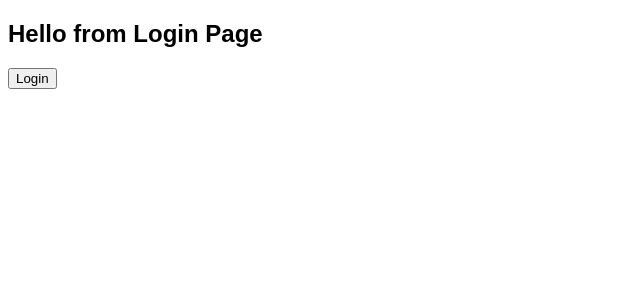
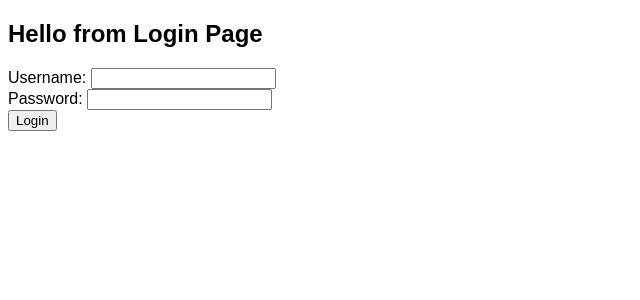
Before and after one commit to JaimeSalas/xunta-sessions, a React app in the folder 03-basic-app/: page / in a window 1280 px wide. Shown: the top 300 px of the page, without its empty margins (0-640 px from the left). Built offline with nearby package versions, Linux system fonts and the light colour scheme.

Commit message:
basic form

```diff
--- a/03-basic-app/src/app.tsx
+++ b/03-basic-app/src/app.tsx
@@ -1,17 +1,17 @@
 import React from "react";
-import { HashRouter, Routes, Route } from 'react-router-dom';
+import { BrowserRouter as Router, Routes, Route } from 'react-router-dom';
 import { LoginPage } from './login';
 import { ListPage } from './list';
 import { DetailPage } from './detail';
 
 export const App = () => {
   return (
-    <HashRouter>
+    <Router>
       <Routes>
         <Route path="/" element={<LoginPage />} />
         <Route path="/list" element={<ListPage />} />
         <Route path="/detail" element={<DetailPage />} />
       </Routes>
-    </HashRouter>
+    </Router>
   );
 };
--- a/03-basic-app/src/login.tsx
+++ b/03-basic-app/src/login.tsx
@@ -1,18 +1,49 @@
 import React from "react";
 import { useNavigate } from "react-router-dom";
 
+// user: admin
+// password: test
 export const LoginPage: React.FC = () => {
   const navigate = useNavigate();
+  const [username, setUsername] = React.useState("");
+  const [password, setPassword] = React.useState("");
 
-  const handleNavigate = () => {
-    navigate("/list");
+  const isValidCredentials = (username: string, password: string) =>
+    username === "admin" && password === "test";
+
+  const handleNavigate = (e: React.FormEvent<HTMLFormElement>) => {
+    e.preventDefault();
+
+    if (isValidCredentials(username, password)) {
+      navigate("/list");
+    } else {
+        alert('Username / Password wrong... admin / test');
+    }
   };
 
   return (
-    <>
+    <form onSubmit={handleNavigate}>
       <h2>Hello from Login Page</h2>
-      {/* <Link to="/list">Navigate to list page</Link> */}
-      <button onClick={handleNavigate}>Login</button>
-    </>
+      <div>
+        <div>
+          <label>Username: </label>
+          <input
+            type="text"
+            // value={username}
+            onChange={(e) => setUsername(e.target.value)}
+          />
+        </div>
+        <div>
+          <label>Password: </label>
+          <input
+            type="password"
+            // value={password}
+            onChange={(e) => setPassword(e.target.value)}
+          />
+        </div>
+      </div>
+      {/* <button onClick={handleNavigate}>Login</button> */}
+      <button type="submit">Login</button>
+    </form>
   );
 };
--- a/03-basic-app/webpack.config.js
+++ b/03-basic-app/webpack.config.js
@@ -12,7 +12,11 @@ module.exports = {
     devtool: 'eval-source-map',
     stats: 'errors-only',
     output: {
-        filename: '[name].[chunkhash].js'
+        filename: '[name].[chunkhash].js',
+        publicPath: '/'
+    },
+    devServer: {
+        historyApiFallback: true,
     },
     module: {
         rules: [
```
